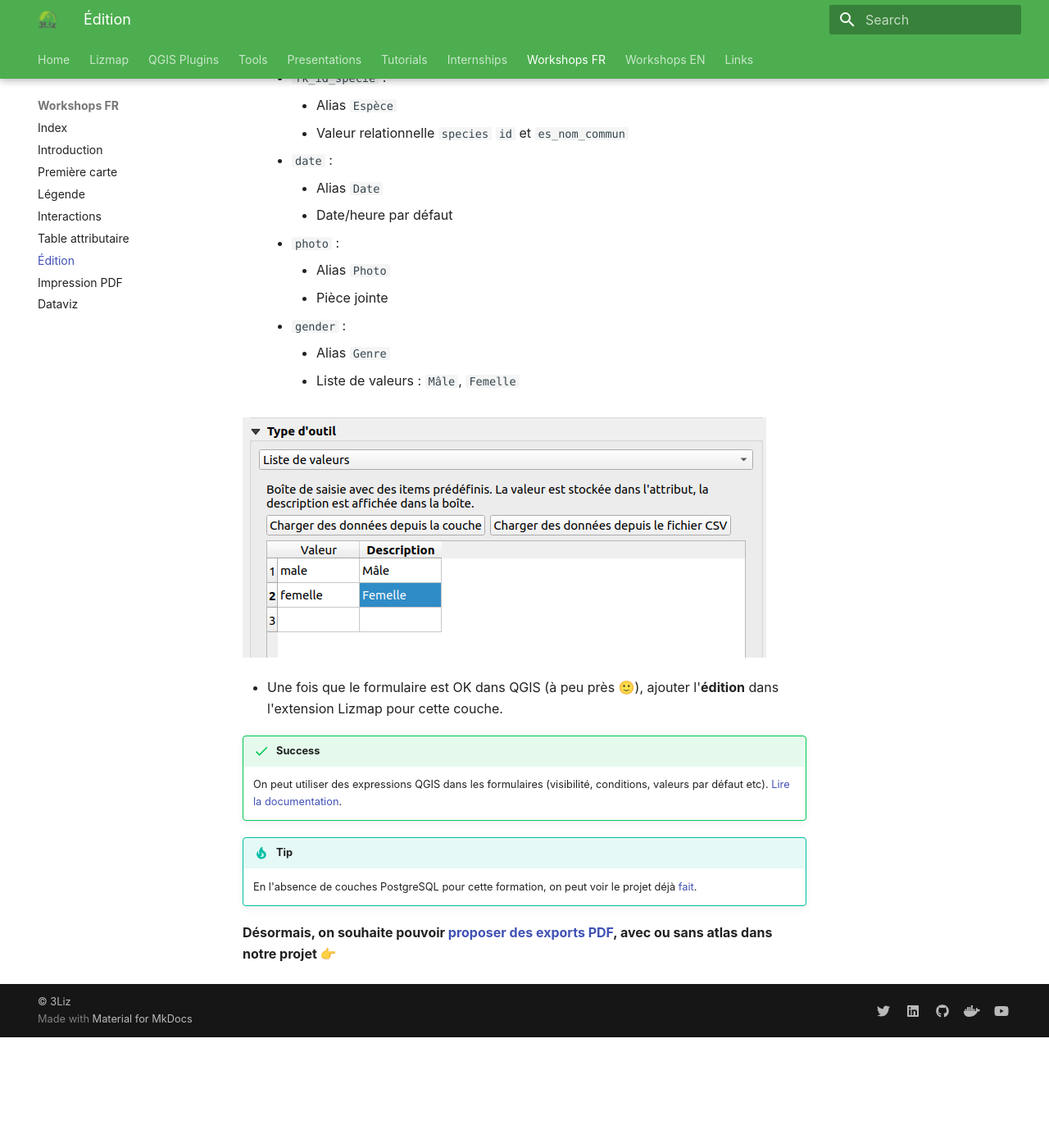
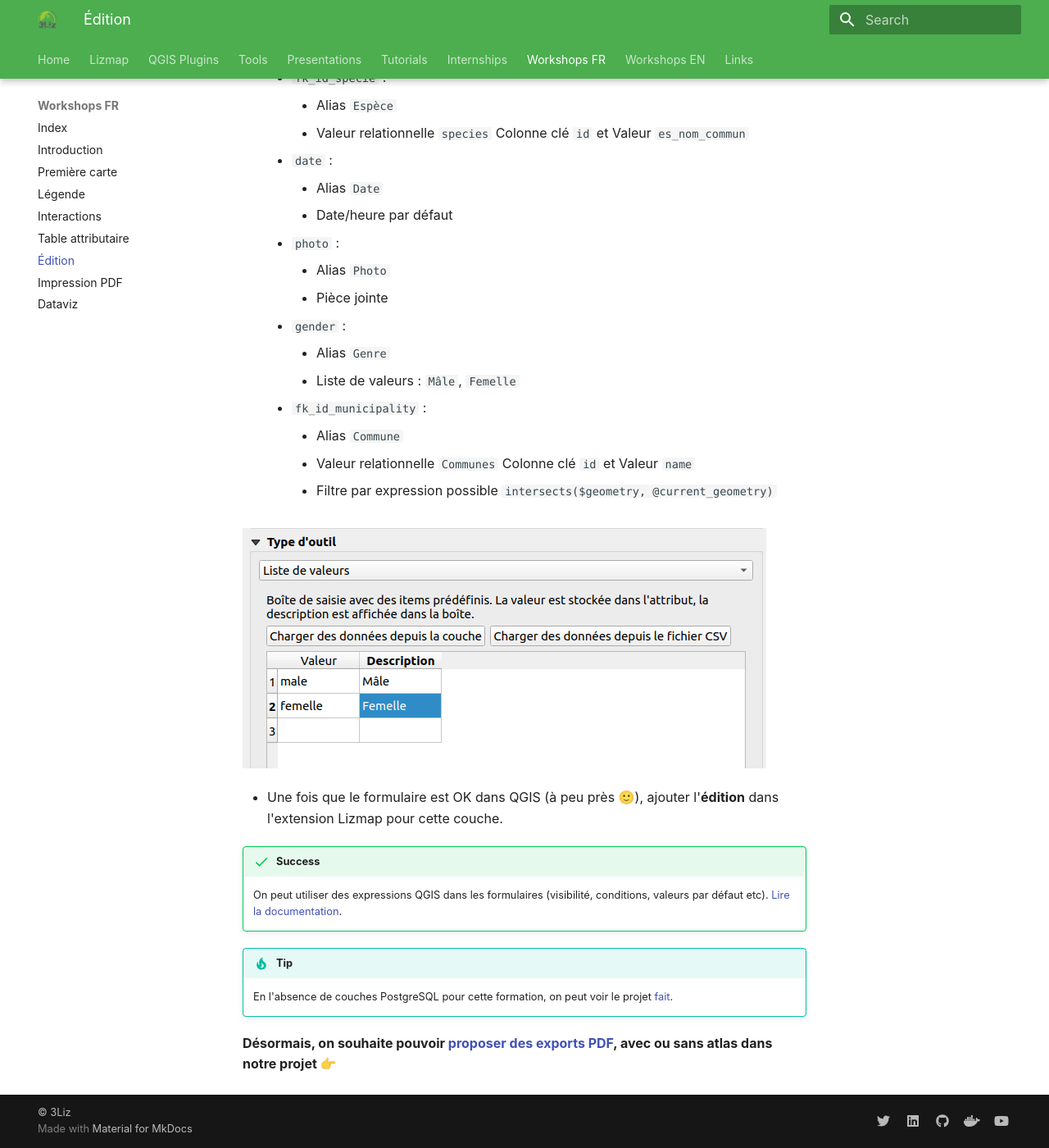
Before and after one commit to 3liz/3liz.github.io, an MkDocs documentation site: the page built from docs/workshop/fr/lizmap-short-06-editing.md, in a window 1280 px wide and 1400 px high, scrolled down 777 px. Shown: the whole window at 82% size. Built offline with MkDocs 1.6.1 and Material for MkDocs 9.7.7, drawn with Linux system fonts in a browser that asks for light colours; nearby versions of some CDN libraries; before the commit the page ends 2042 px from its top, so only the background shows below that.

Commit message:
Workshop - edition, minor fixes

```diff
--- a/docs/workshop/fr/lizmap-short-06-editing.md
+++ b/docs/workshop/fr/lizmap-short-06-editing.md
@@ -16,7 +16,7 @@ On souhaite désormais rendre éditable une couche depuis l'interface web afin d
         * Référence de la relation avec `name`
     * `fk_id_specie` :
         * Alias `Espèce`
-        * Valeur relationnelle `species` `id` et `es_nom_commun`
+        * Valeur relationnelle `species` Colonne clé `id` et  Valeur `es_nom_commun`
     * `date` :
         * Alias `Date`
         * Date/heure par défaut
@@ -26,6 +26,10 @@ On souhaite désormais rendre éditable une couche depuis l'interface web afin d
     * `gender` :
         * Alias `Genre`
         * Liste de valeurs : `Mâle`, `Femelle`
+    * `fk_id_municipality` :
+        * Alias `Commune`
+        * Valeur relationnelle `Communes` Colonne clé `id` et Valeur `name`
+          * Filtre par expression possible `intersects($geometry, @current_geometry)`
 
 ![Form values](../media/list_value.png)
 
@@ -36,7 +40,7 @@ On souhaite désormais rendre éditable une couche depuis l'interface web afin d
     [Lire la documentation](https://docs.lizmap.com/current/fr/publish/configuration/expression.html).
 
 !!! tip
-    En l'absence de couches PostgreSQL pour cette formation, on peut voir le projet déjà
-    [fait](https://workshop.lizmap.com/osgeo_matin/index.php/view/map?repository=edition&project=main).
+    En l'absence de couches PostgreSQL pour cette formation, on peut voir le projet
+    [fait](https://workshop.lizmap.com/qgisfr/index.php/view/map?repository=themeformation&project=formateur).
 
 **Désormais, on souhaite pouvoir [proposer des exports PDF](./lizmap-short-07-print.md), avec ou sans **atlas** dans notre projet 👉**
```
